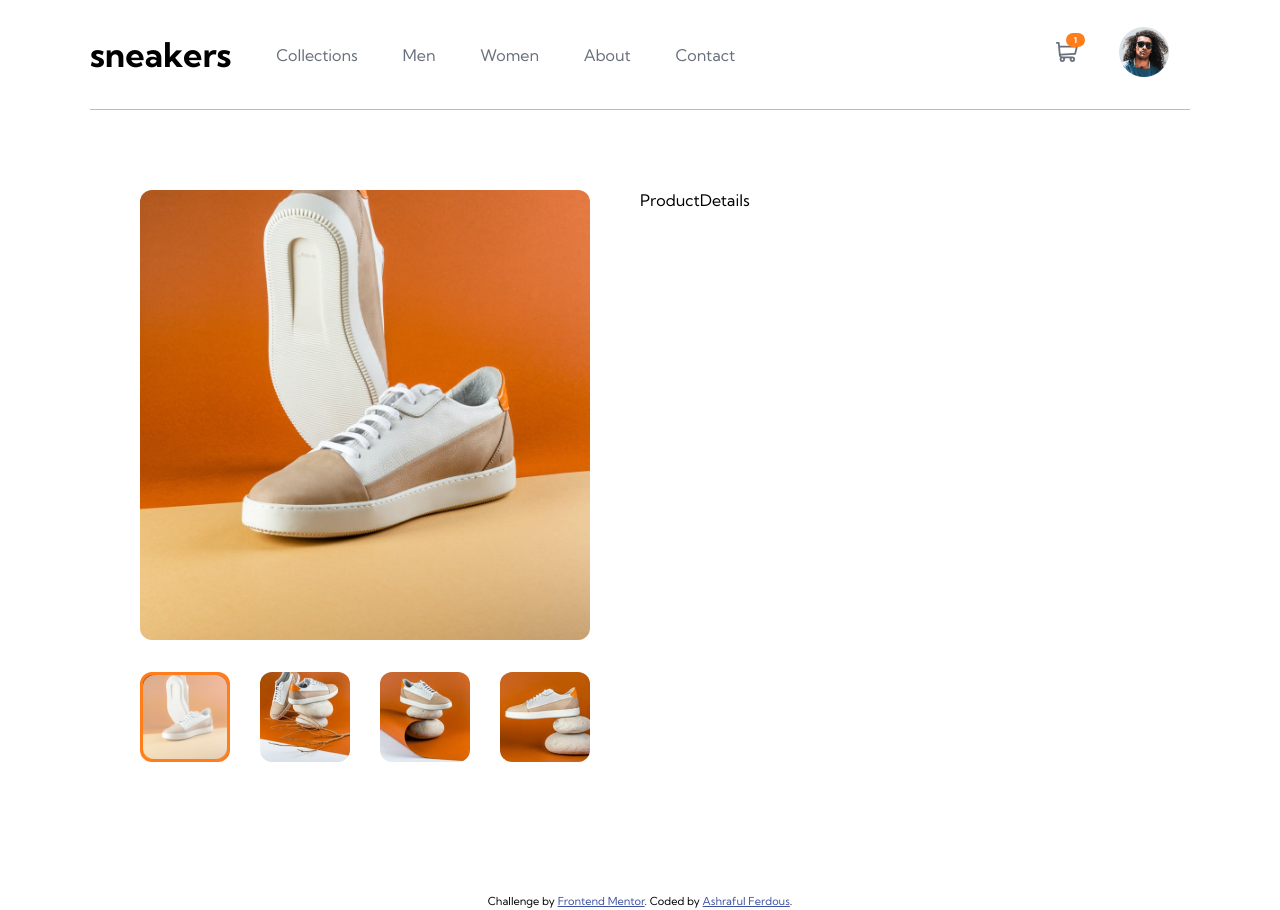
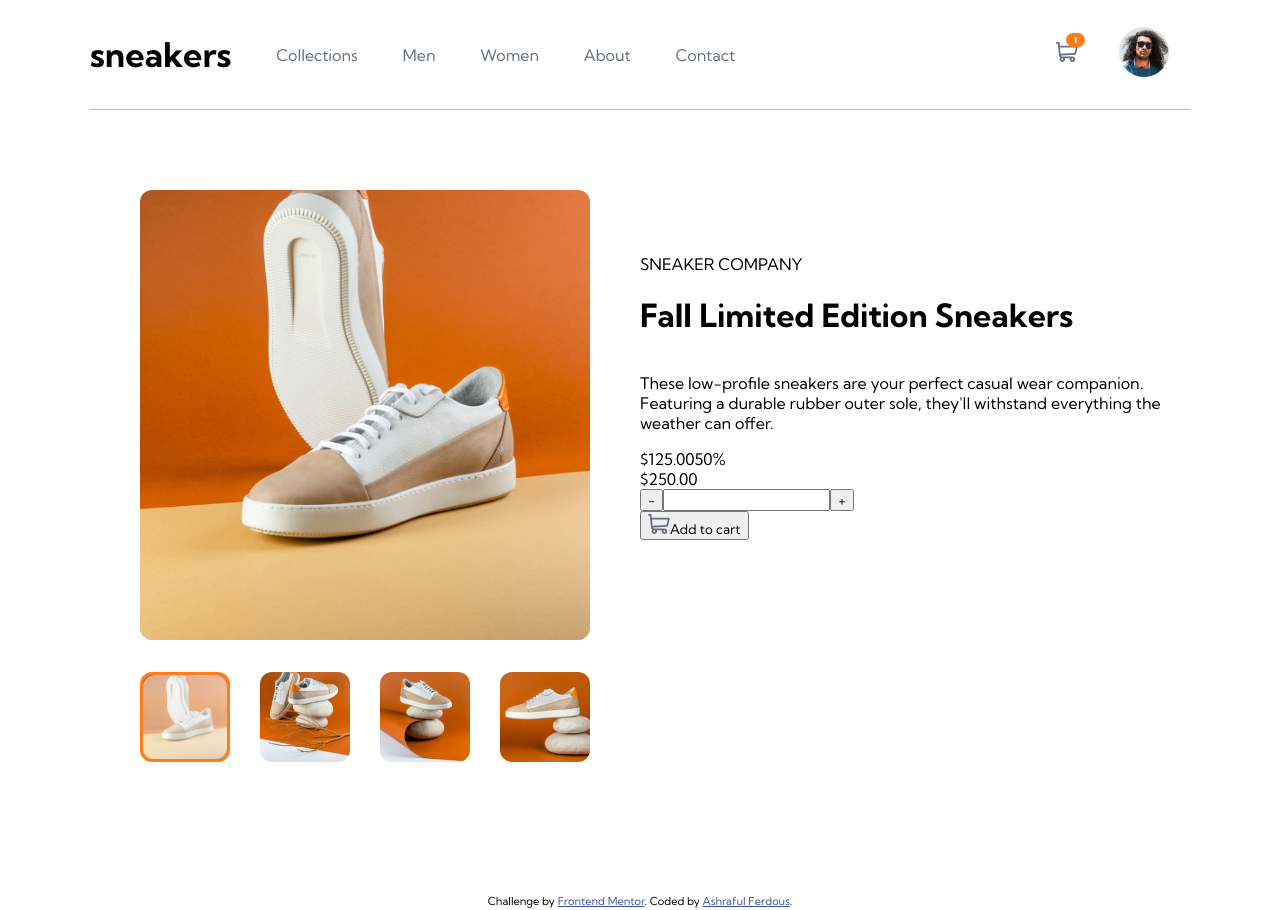
Before and after one commit to Fariv/ecommerce-product-page, a React (Vite) app: page / in a window 1280 px wide. Built offline with nearby package versions, Linux system fonts and the light colour scheme.

Commit message:
product details html structure implemented

```diff
--- a/src/components/ProductDetails.jsx
+++ b/src/components/ProductDetails.jsx
@@ -1,8 +1,38 @@
 import React from 'react'
+import IconCart from "../assets/images/icon-cart.svg";
+import { styled } from 'styled-components';
 
+const ProductDetailsStyled = styled.div`
+    display: flex;
+    flex-direction: column;
+    width: 50%;
+    margin-top: 4rem;
+`;
 const ProductDetails = () => {
     return (
-        <div>ProductDetails</div>
+        <ProductDetailsStyled>
+            <div>SNEAKER COMPANY</div>
+            <h1>Fall Limited Edition Sneakers</h1>
+            <p>These low-profile sneakers are your perfect casual wear companion. Featuring a durable rubber outer sole, they'll withstand everything the weather can offer.</p>
+            <div>
+                <span>$125.00</span>
+                <span className='badge'>50%</span>
+            </div>
+            <div>
+                <span className='badge'>$250.00</span>
+            </div>
+            <div>
+                <div>
+                    <button type='button'>-</button>
+                    <input type='text' />
+                    <button type='button'>+</button>
+                </div>
+                <button type='button'>
+                    <img src={IconCart} alt='icon-cart' />
+                    <span>Add to cart</span>
+                </button>
+            </div>
+        </ProductDetailsStyled>
     );
 }
 
```
